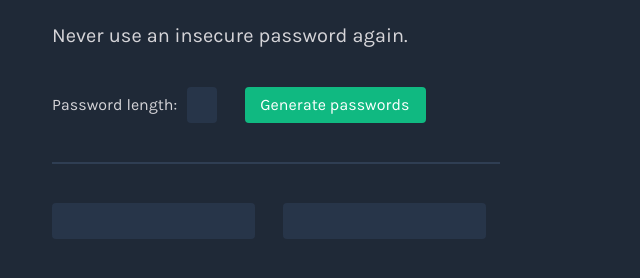
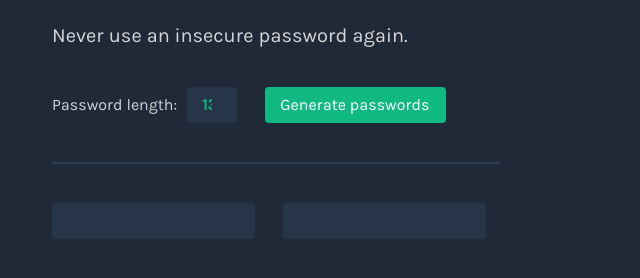
Before and after one commit to SirSidge/password-generator, a plain HTML site: page index.html in a window 1280 px wide. Shown: the part 122-400 px from the top of the page, without its empty margins (0-640 px from the left). Drawn offline with nearby package versions, Linux system fonts and the light colour scheme.

Commit message:
Update index.css

```diff
--- a/index.css
+++ b/index.css
@@ -28,7 +28,7 @@ h1 {
 
 #pwdLength {
     color: #10B981;
-    width: 30px;
+    width: 50px;
     background: #273549;
     border: none;
     border-radius: 4px;
```
